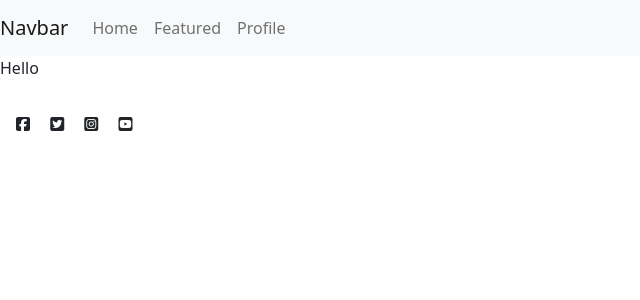
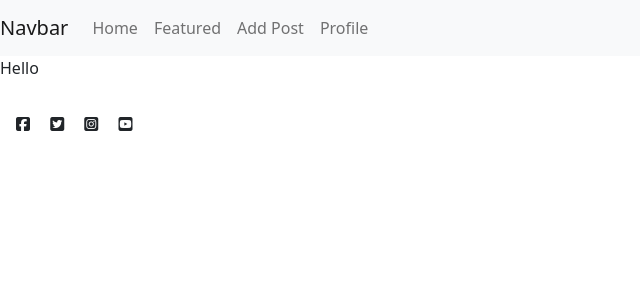
Before and after one commit to JodyMurray/p4-plant-blog, a Django app: page / in a window 1280 px wide. Shown: the top 300 px of the page, without its empty margins (0-640 px from the left). Run offline with Django 3.2, Linux system fonts and the light colour scheme; data that the repository does not hold is empty; some libraries are stand-ins or nearby versions.

Commit message:
Add pic and urls for post.html

```diff
--- a/templates/base.html
+++ b/templates/base.html
@@ -23,10 +23,13 @@
   <div class="collapse navbar-collapse" id="navbarNav">
     <ul class="navbar-nav">
       <li class="nav-item active">
-        <a class="nav-link" href="#">Home <span class="sr-only">(current)</span></a>
+        <a class="nav-link" href="index.html">Home <span class="sr-only">(current)</span></a>
       </li>
       <li class="nav-item">
-        <a class="nav-link" href="#">Featured</a>
+        <a class="nav-link" href="feature.html">Featured</a>
+      </li>
+      <li class="nav-item">
+        <a class="nav-link" href="post.html">Add Post</a>
       </li>
       <li class="nav-item">
         <a class="nav-link" href="#">Profile</a>
--- a/templates/index.html
+++ b/templates/index.html
@@ -18,7 +18,7 @@
                             <p class="author">Author: {{ post.author }}</p>
                         </div>
                     </div>
-                    <a href="post.html" class="post-link">
+                    <a href="{% url 'post_detail' post.slug %}" class="post-link">
                         <h2 class="card-title">{{ post.title }}</h2>
                         <p class="card-text">{{ post.excerpt }}</p>
                     </a>
```
Also changed, not shown: templates/post.html (+15 -10 lines).
